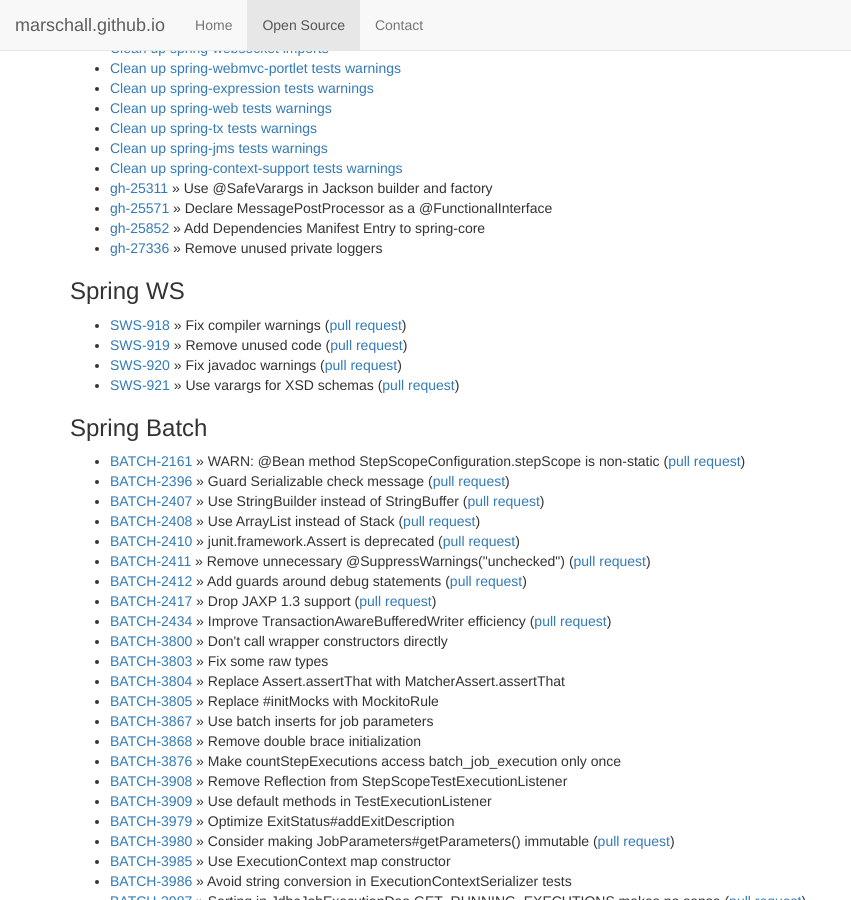
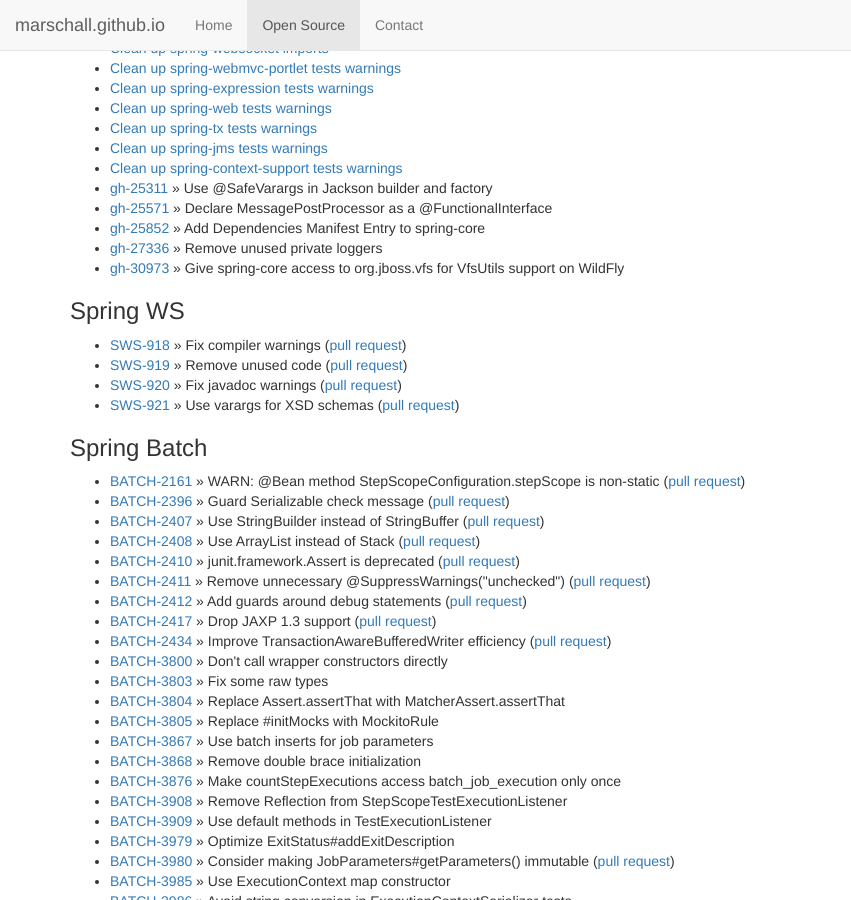
Before and after one commit to marschall/marschall.github.com, a Jekyll site: the page built from open-source.html, in a window 1280 px wide and 900 px high, scrolled down 1940 px. Shown: the whole window, without its empty margins (0-851 px from the left). Built offline with Jekyll 4.4.1, drawn with Linux system fonts in a browser that asks for light colours.

Commit message:
Add Spring-30973

```diff
--- a/open-source.html
+++ b/open-source.html
@@ -132,6 +132,7 @@
   <li><a href="https://github.com/spring-projects/spring-framework/pull/25571">gh-25571</a> &raquo; Declare MessagePostProcessor as a @FunctionalInterface</li>
   <li><a href="https://github.com/spring-projects/spring-framework/pull/25852">gh-25852</a> &raquo; Add Dependencies Manifest Entry to spring-core</li>
   <li><a href="https://github.com/spring-projects/spring-framework/pull/27336">gh-27336</a> &raquo; Remove unused private loggers</li>
+  <li><a href="https://github.com/spring-projects/spring-framework/pull/30973">gh-30973</a> &raquo; Give spring-core access to org.jboss.vfs for VfsUtils support on WildFly</li>
 </ul>
 <!--
 https://jira.springsource.org/browse/SPR-10412
```
